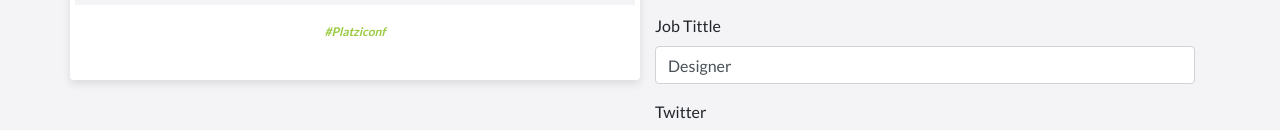
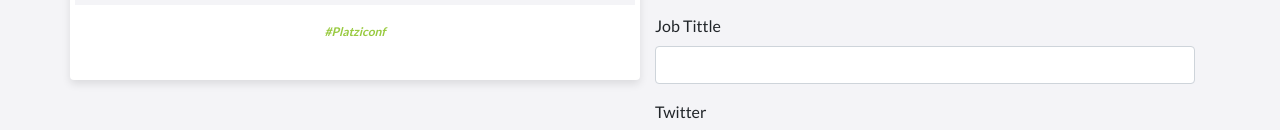
Before and after one commit to Yeltsin196/ReactPlatzi, a React (Create React App) app: page / in a window 1280 px wide. Shown: the part 300-430 px from the top of the page. Built offline with nearby package versions, Linux system fonts and the light colour scheme.

Commit message:
levantamiento de estados

```diff
--- a/src/components/Badge.js
+++ b/src/components/Badge.js
@@ -4,6 +4,29 @@ import Badgeform from './Badgeform';
 import logoconf from '../images/logoconf.png';
 import './styles/badge.css';
 class Badge extends React.Component {
+    state ={
+        form:{
+            firstName:'',
+            lastName:'',
+            jobTittle:'',
+            email:'',
+            twitter:'',
+
+        }
+    };
+    handleChange = (e)=>{
+
+        /* const nextForm  = this.state.form;
+        nextForm[e.target.name]=e.target.value; */
+
+        this.setState({
+            form:{
+                ...this.state.form,
+                [e.target.name]:e.target.value
+            }
+        })
+        console.log(this.state);
+    }
     render() {
         return (
             <div className="container">
@@ -25,7 +48,7 @@ class Badge extends React.Component {
                     #Platziconf
                 </div>
             </div>
-                <Badgeform/>
+                <Badgeform  onChange={this.handleChange}  formValues={this.state.form}/>
             </div>
             </div>
         )
--- a/src/components/Badgeform.js
+++ b/src/components/Badgeform.js
@@ -1,18 +1,16 @@
 import React from 'react';
 
 class Badgeform extends React.Component{
-    state ={
+    /* state ={
         jobTittle:"Designer"
-    };
-    handleChange = (e)=>{
-        /* console.log({name:e.target.name});
-        console.log({value:e.target.value}); */
+    }; */
+    /* handleChange = (e)=>{
 
         this.setState({
             [e.target.name]:e.target.value,
         })
         console.log(this.state);
-    }
+    } */
     HandleClick = (e) =>{
         console.log("Button was clicked");
     }
@@ -31,32 +29,32 @@ class Badgeform extends React.Component{
             <form onSubmit={this.handleSubmit}>
                <div className="form-group">
                     <label htmlFor="">First Name</label>
-                    <input onChange={this.handleChange}
-                        value={this.state.firstName}
+                    <input onChange={this.props.onChange}
+                        value={this.props.formValues.firstName}
                      className="form-control" type="text" name="firstName"/>
                </div>
                <div className="form-group">
                     <label htmlFor="">Last Name</label>
-                    <input onChange={this.handleChange}
-                    value={this.state.lastName}
+                    <input onChange={this.props.onChange}
+                    value={this.props.formValues.lastName}
                      className="form-control" type="text" name="lastName"/>
                </div>
                <div className="form-group">
                     <label htmlFor="">Email</label>
-                    <input onChange={this.handleChange}
-                    value={this.state.email}
+                    <input onChange={this.props.onChange}
+                    value={this.props.formValues.email}
                      className="form-control" type="email" name="Email"/>
                </div>
                <div className="form-group">
                     <label htmlFor="">Job Tittle</label>
-                    <input onChange={this.handleChange}
-                    value={this.state.jobTittle}
+                    <input onChange={this.props.onChange}
+                    value={this.props.formValues.jobTittle}
                      className="form-control" type="text" name="jobTittle"/>
                </div>
                <div className="form-group">
                     <label htmlFor="">Twitter</label>
-                    <input onChange={this.handleChange}
-                    value={this.state.twitter}
+                    <input onChange={this.props.onChange}
+                    value={this.props.formValues.twitter}
                      className="form-control" type="text" name="twitter"/>
                </div>
             </form>
```
